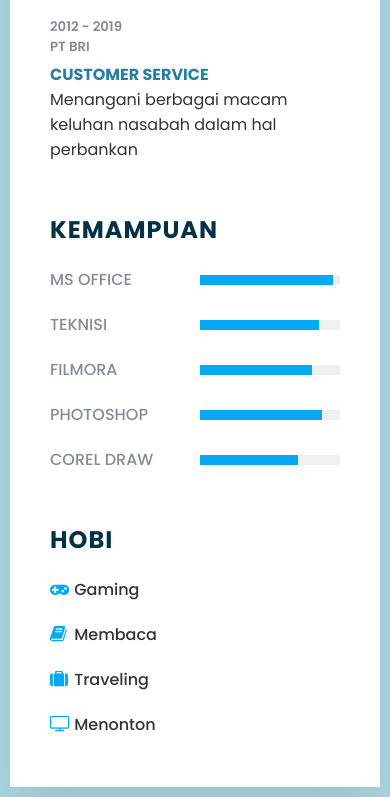
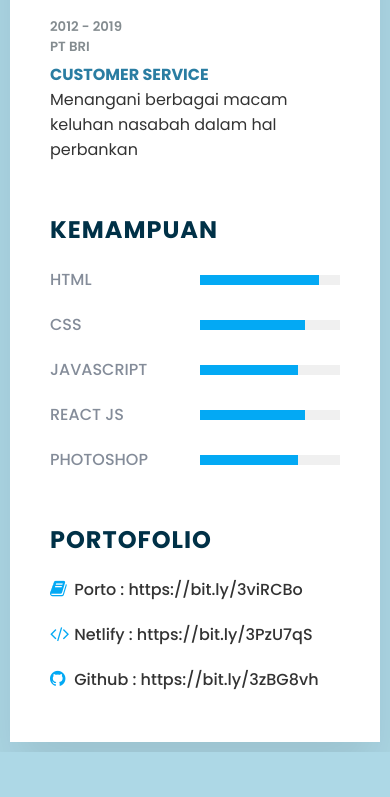
Before and after one commit to dimas-kenzo/cv-responsive, a plain HTML site: page index.html in a window 390 px wide. Shown: the part 1763-2560 px from the top of the page. After the commit the page ends 2515 px from the top, so only its background shows below. Drawn offline with Linux system fonts and the light colour scheme.

Commit message:
cv responsive again

```diff
--- a/index.html
+++ b/index.html
@@ -90,8 +90,8 @@
         <div class="about">
           <h2 class="title2">Profil</h2>
           <p>
-            Memiliki pengalaman kurang lebih dari 7 tahun di bidang komunikasi dengan klien, menjawab pertanyaan yg diajukan oleh
-            klien, serta mendengarkan keluhan yg klien sampaikan.
+            Saya adalah seorang frontend developer. banyak project telah saya kerjakan dengan menggunakan
+            HTML, CSS, dan Javascript. Library yg saya pakai adalah react js.
           </p>
         </div>
         <div class="about">
@@ -130,54 +130,50 @@
         <div class="about skill">
           <h2 class="title2">Kemampuan</h2>
           <div class="box">
-            <h4>MS OFFICE</h4>
-            <div class="percent">
-              <div style="width: 95%"></div>
-            </div>
-          </div>
-          <div class="box">
-            <h4>TEKNISI</h4>
+            <h4>HTML</h4>
             <div class="percent">
               <div style="width: 85%"></div>
             </div>
           </div>
           <div class="box">
-            <h4>FILMORA</h4>
+            <h4>CSS</h4>
             <div class="percent">
-              <div style="width: 80%"></div>
+              <div style="width: 75%"></div>
             </div>
           </div>
           <div class="box">
-            <h4>Photoshop</h4>
+            <h4>JAVASCRIPT</h4>
             <div class="percent">
-              <div style="width: 87%"></div>
+              <div style="width: 70%"></div>
             </div>
           </div>
           <div class="box">
-            <h4>Corel Draw</h4>
+            <h4>REACT JS</h4>
+            <div class="percent">
+              <div style="width: 75%"></div>
+            </div>
+          </div>
+          <div class="box">
+            <h4>PHOTOSHOP</h4>
             <div class="percent">
               <div style="width: 70%"></div>
             </div>
           </div>
         </div>
         <div class="about interest">
-          <h2 class="title2">Hobi</h2>
+          <h2 class="title2">Portofolio</h2>
           <ul>
             <li>
-              <i class="fa fa-gamepad" aria-hidden="true"></i>
-              Gaming
+              <i class="fa fa-book" aria-hidden="true"></i>
+                Porto : https://bit.ly/3viRCBo
             </li>
             <li>
-              <i class="fa fa-book" aria-hidden="true"></i>
-              Membaca
+              <i class="fa fa-code" aria-hidden="true"></i>
+                Netlify : https://bit.ly/3PzU7qS
             </li>
             <li>
-              <i class="fa fa-suitcase" aria-hidden="true"></i>
-              Traveling
-            </li>
-            <li>
-              <i class="fa fa-television" aria-hidden="true"></i>
-              Menonton
+              <i class="fa fa-github" aria-hidden="true"></i>
+                Github : https://bit.ly/3zBG8vh
             </li>
           </ul>
         </div>
--- a/style.css
+++ b/style.css
@@ -223,7 +223,7 @@ p {
 
 .interest ul {
     display: grid;
-    grid-template-columns: repeat(4,1fr);
+    /* grid-template-columns: repeat(4,1fr); */
 }
 
 .interest ul li {
```
